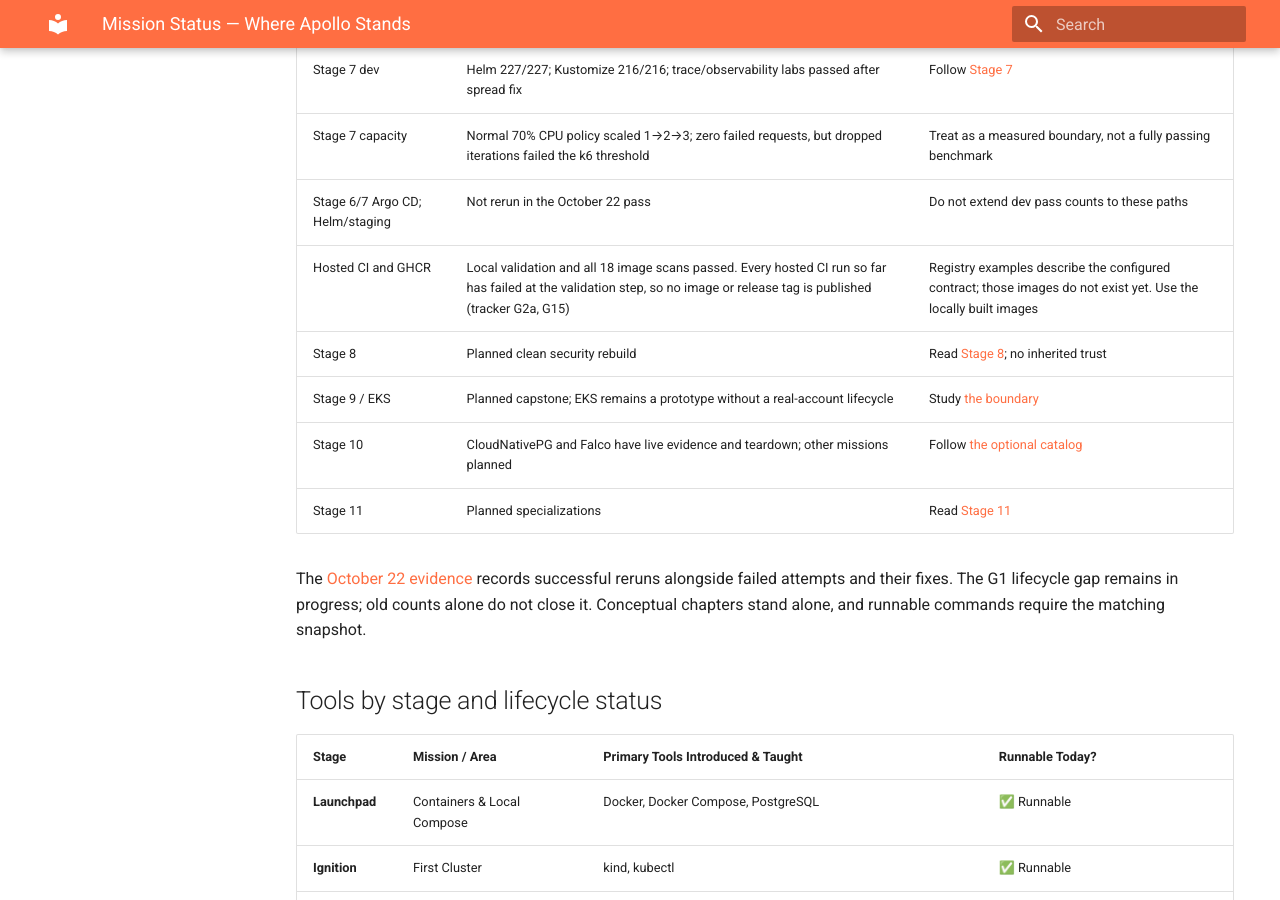
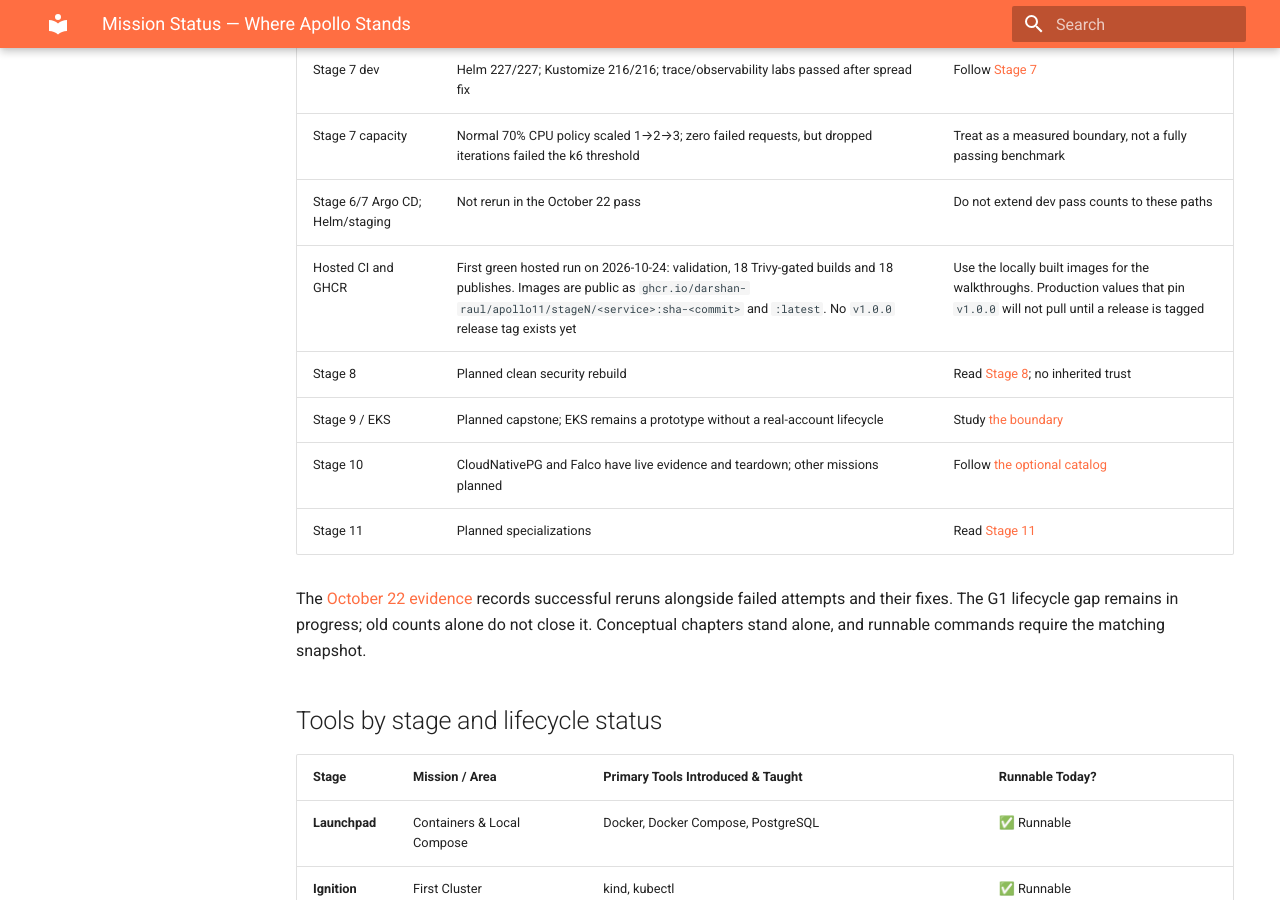
Before and after one commit to darshan-raul/apollo11-docs, an MkDocs documentation site: the page built from docs/status.md, in a window 1280 px wide and 900 px high, scrolled down 546 px. Built offline with MkDocs 1.6.1 and Material for MkDocs 9.7.7, drawn with Linux system fonts in a browser that asks for light colours.

Commit message:
fix(status): hosted CI is green and Stage 5-7 images are published
The 2026-10-24 run published all 18 images to GHCR as sha-<commit> and
latest; no v1.0.0 release tag exists yet. Apollo11 tracker G15.

Co-Authored-By: Claude Opus 5.5 <noreply@anthropic.com>

```diff
--- a/docs/status.md
+++ b/docs/status.md
@@ -17,7 +17,7 @@ title: "Mission Status — Where Apollo Stands"
 | Stage 7 dev | Helm 227/227; Kustomize 216/216; trace/observability labs passed after spread fix | Follow [Stage 7](./stage-7) |
 | Stage 7 capacity | Normal 70% CPU policy scaled 1→2→3; zero failed requests, but dropped iterations failed the k6 threshold | Treat as a measured boundary, not a fully passing benchmark |
 | Stage 6/7 Argo CD; Helm/staging | Not rerun in the October 22 pass | Do not extend dev pass counts to these paths |
-| Hosted CI and GHCR | Local validation and all 18 image scans passed. Every hosted CI run so far has failed at the validation step, so no image or release tag is published (tracker G2a, G15) | Registry examples describe the configured contract; those images do not exist yet. Use the locally built images |
+| Hosted CI and GHCR | First green hosted run on 2026-10-24: validation, 18 Trivy-gated builds and 18 publishes. Images are public as `ghcr.io/darshan-raul/apollo11/stageN/<service>:sha-<commit>` and `:latest`. No `v1.0.0` release tag exists yet | Use the locally built images for the walkthroughs. Production values that pin `v1.0.0` will not pull until a release is tagged |
 | Stage 8 | Planned clean security rebuild | Read [Stage 8](./stage-8); no inherited trust |
 | Stage 9 / EKS | Planned capstone; EKS remains a prototype without a real-account lifecycle | Study [the boundary](./eks) |
 | Stage 10 | CloudNativePG and Falco have live evidence and teardown; other missions planned | Follow [the optional catalog](./stage-10) |
```
